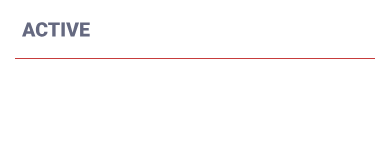
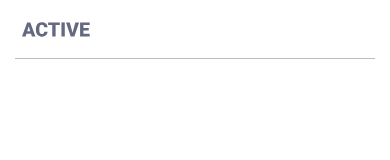
Before and after one commit to demonpolina/activeBox, a website built with Parcel: page src/index.html in a window 390 px wide. Shown: the top 160 px of the page. Built offline with nearby package versions, Linux system fonts and the light colour scheme; files whose address does not match are found by name.

Commit message:
final project

```diff
--- a/src/style/style.scss
+++ b/src/style/style.scss
@@ -3,9 +3,6 @@
 @import 'vars';
 
 .header{
-    margin-bottom: 116px;
-    background-size: cover;
-    background-position: center;
     position: fixed;
     left: 0;
     top: 0;
@@ -61,11 +58,6 @@
             @media only screen and (max-width: 1024px){
                 max-width: 984px;
             }
-            @media only screen and (max-width: 767px){
-                border-top: 1px solid $workActive;
-                max-width: 767px;
-            }
-
         }
     }
 
```
Also changed, not shown: src/style/style.css (added), 2 other files.
